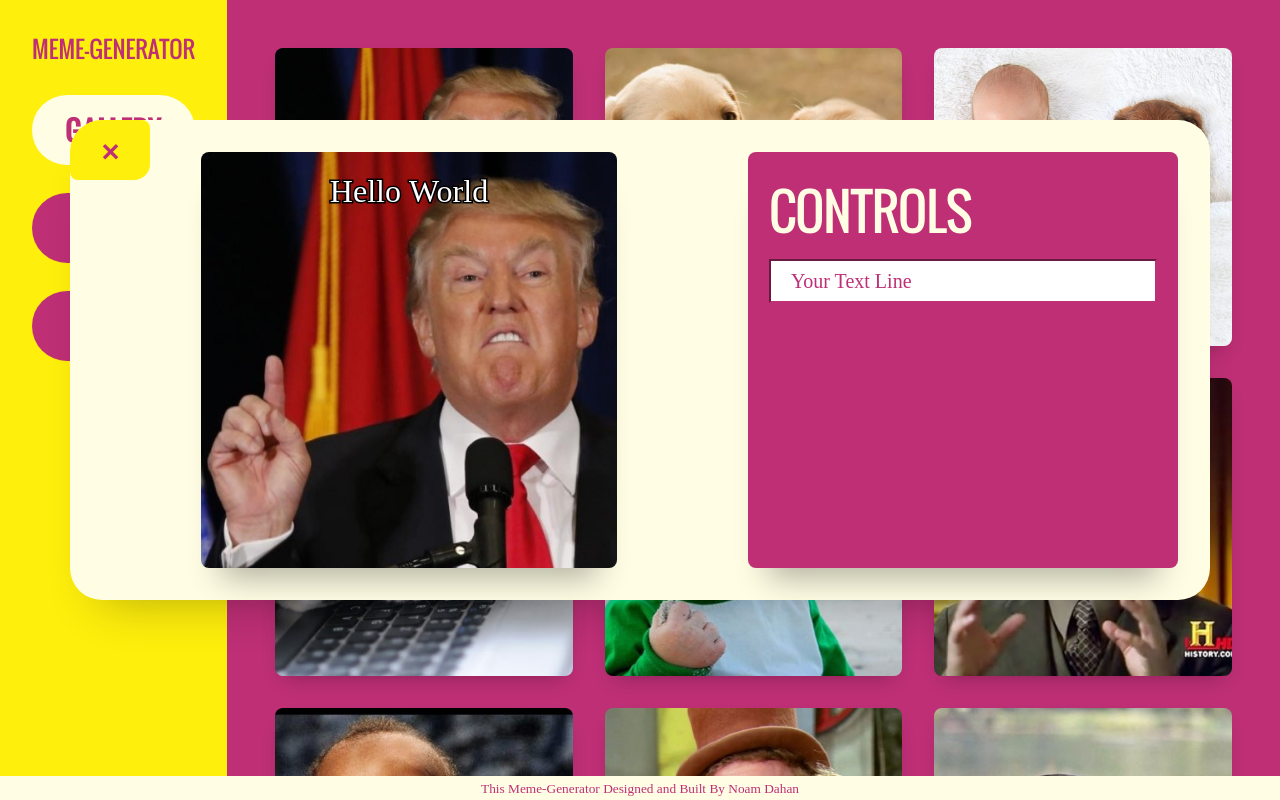
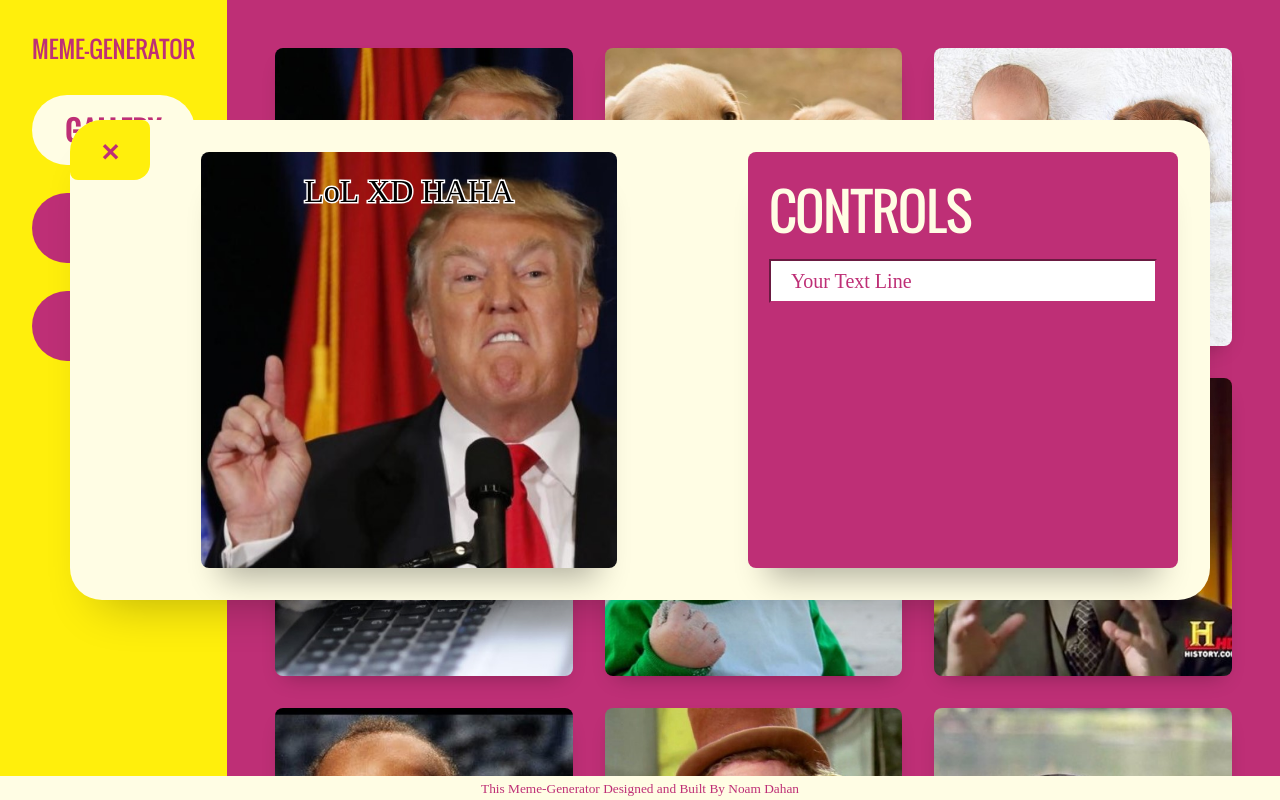
Before and after one commit to Boydem/Meme-Generator, a plain HTML site: page index.html in a window 1280 px wide. Both pictures are taken after a click on the picture 423 px from the left and 196 px from the top of the page. Drawn offline with Linux system fonts and the light colour scheme; a web font is replaced by a local one.

Commit message:
working on controls

```diff
--- a/index.html
+++ b/index.html
@@ -34,7 +34,7 @@
                 </div>
                 <aside class="controls flex align-center">
                     <h2>Controls</h2>
-                    <input type="text" name="textline" id="textLine" placeholder="Your Text Line">
+                    <input oninput="onSetLineTxt(event)" type="text" name="textline" id="textLine" placeholder="Your Text Line">
                 </aside>
             </div>
         </div>
--- a/js/gallery.controller.js
+++ b/js/gallery.controller.js
@@ -9,12 +9,10 @@ function onInit() {
 function renderGallery() {
     const elGallery = document.querySelector('.meme-gallery')
     let images = getImgs()
-    const strHTMLS = images.map(image => `<img onclick="onImageClick(${image.id},this)" src="${image.url}" class="meme-${image.id}" alt="">`)
+    const strHTMLS = images.map(image => `<img onclick="onImageClick(this)" src="${image.url}" class="meme-${image.id}" alt="">`)
     elGallery.innerHTML = strHTMLS.join('')
 }
 
-function onImageClick(imgId, elImg) {
-    const img = getImgById(imgId)
-    renderMeme(img, elImg)
-    showEditor()
+function onImageClick(elImg) {
+    renderMeme(elImg)
 }
--- a/js/meme.controller.js
+++ b/js/meme.controller.js
@@ -8,11 +8,14 @@ let gElCurrMemeImg
 // let gFillColor = document.querySelector('input[name="fill"]').value
 const TOUCH_EVS = ['touchmove', 'touchstart', 'touchend']
 
-function renderMeme(img, elImg) {
+function renderMeme(elImg, lineIdx = 0) {
     gElCurrMemeImg = elImg
     resizeCanvas(elImg)
     renderImg(elImg)
-    drawLine()
+    let memeLines = getMemeLines()
+    console.log('memeLines:', memeLines)
+    drawLine(memeLines[lineIdx])
+    showEditor()
 }
 
 function renderImg(img) {
@@ -20,22 +23,52 @@ function renderImg(img) {
     gCtx.drawImage(img, 0, 0, gElCanvas.width, gElCanvas.height)
 }
 
-function drawLine() {
-    let text = 'Hello World'
-    let x = gElCanvas.width / 2
-    let y = 50
+function onNewLine() {
+    addLine()
+    const memeLines = getMemeLines()
+    drawLine(memeLines[memeLines.length - 1])
+}
+
+function onSetLineTxt(ev) {
+    const txt = ev.target.value
+    console.log('txt:', txt)
+    setLineTxt(txt)
+    renderMeme(gElCurrMemeImg)
+
+}
+
+function drawLine(memeLine) {
+    const memeLines = getMemeLines()
+    let {
+        text,
+        fontSize,
+        alignTo,
+        strokeColor,
+        fillColor,
+        fontFamily
+    } = memeLine
+    let pos = {
+        x: gElCanvas.width / 2,
+        y: 50
+    }
+
+    if (memeLines.length > 1) {
+        pos.y = (memeLines.length - 1) * 50 + 50
+    }
+
+    saveLinePos(memeLines.length - 1, pos)
 
     gCtx.beginPath()
 
-    gCtx.font = '32px impact'
-    gCtx.textAlign = 'center'
+    gCtx.font = `${fontSize} ${fontFamily}`
+    gCtx.textAlign = alignTo
     gCtx.direction = 'ltr'
 
     gCtx.lineWidth = 3;
-    gCtx.strokeStyle = 'black';
-    gCtx.strokeText(text, x, y)
-    gCtx.fillStyle = 'white';
-    gCtx.fillText(text, x, y)
+    gCtx.strokeStyle = strokeColor;
+    gCtx.strokeText(text, pos.x, pos.y)
+    gCtx.fillStyle = fillColor;
+    gCtx.fillText(text, pos.x, pos.y)
 }
 
 function initCanvas() {
--- a/js/meme.service.js
+++ b/js/meme.service.js
@@ -4,15 +4,38 @@ let gMeme = {
     selectedImgId: 5,
     selectedLineIdx: 0,
     lines: [{
-        text: 'Word',
-        fontSize: '',
-        color: '',
-        fontFamily: '',
-        pos: {
-            x: 0,
-            y: 0
-        },
+        text: 'LoL XD HAHA',
+        fontSize: '32px',
+        strokeColor: 'white',
+        fillColor: 'black',
+        alignTo: 'center',
+        fontFamily: 'impact',
+        isSelected: false,
+        isDrag: false,
+    }]
+}
+
+function getMemeLines() {
+    return gMeme.lines
+}
+
+function saveLinePos(idx, pos) {
+    gMeme.lines[idx].pos = pos
+}
+
+function setLineTxt(text) {
+    gMeme.lines[0].text = text
+}
+
+function addLine() {
+    gMeme.lines.push({
+        text: 'XD XD XD',
+        fontSize: '32px',
+        strokeColor: 'black',
+        fillColor: 'white',
+        alignTo: 'center',
+        fontFamily: 'impact',
         isSelected: false,
         isDrag: false
-    }]
+    })
 }
```
